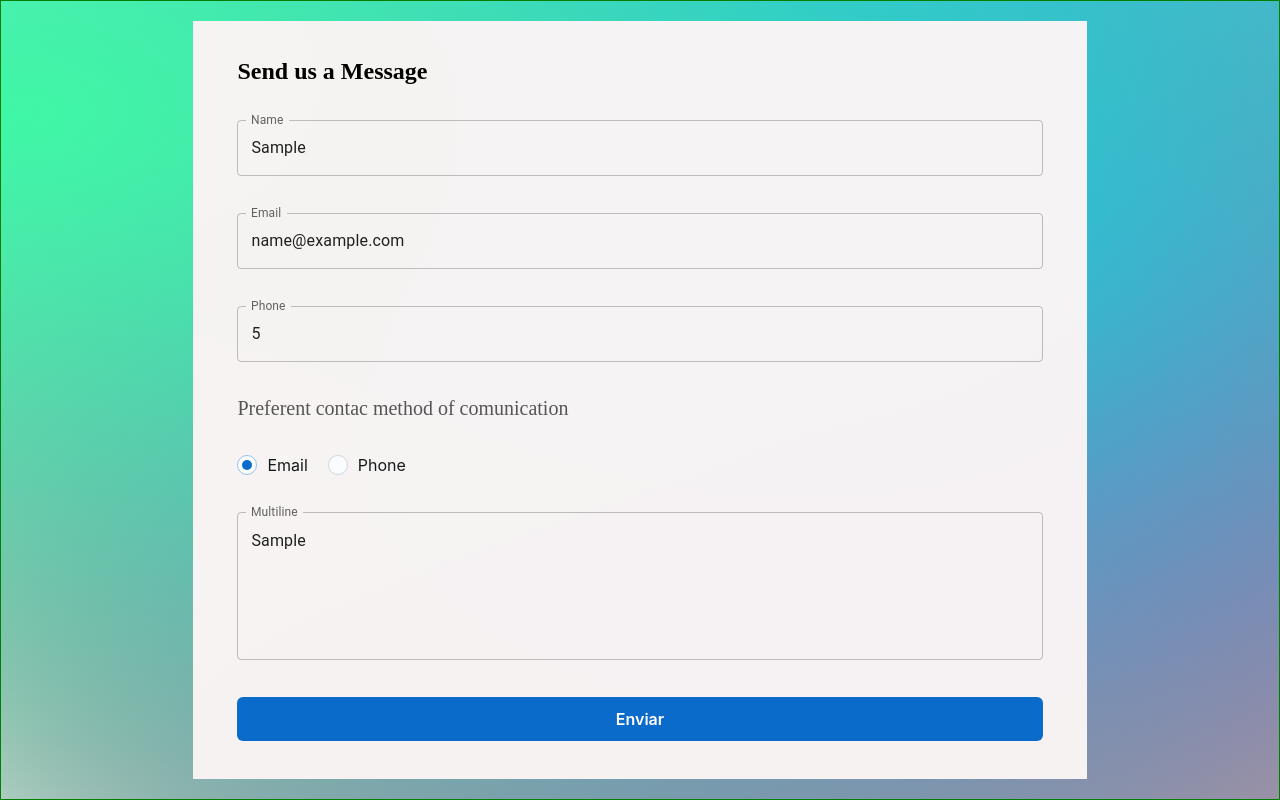
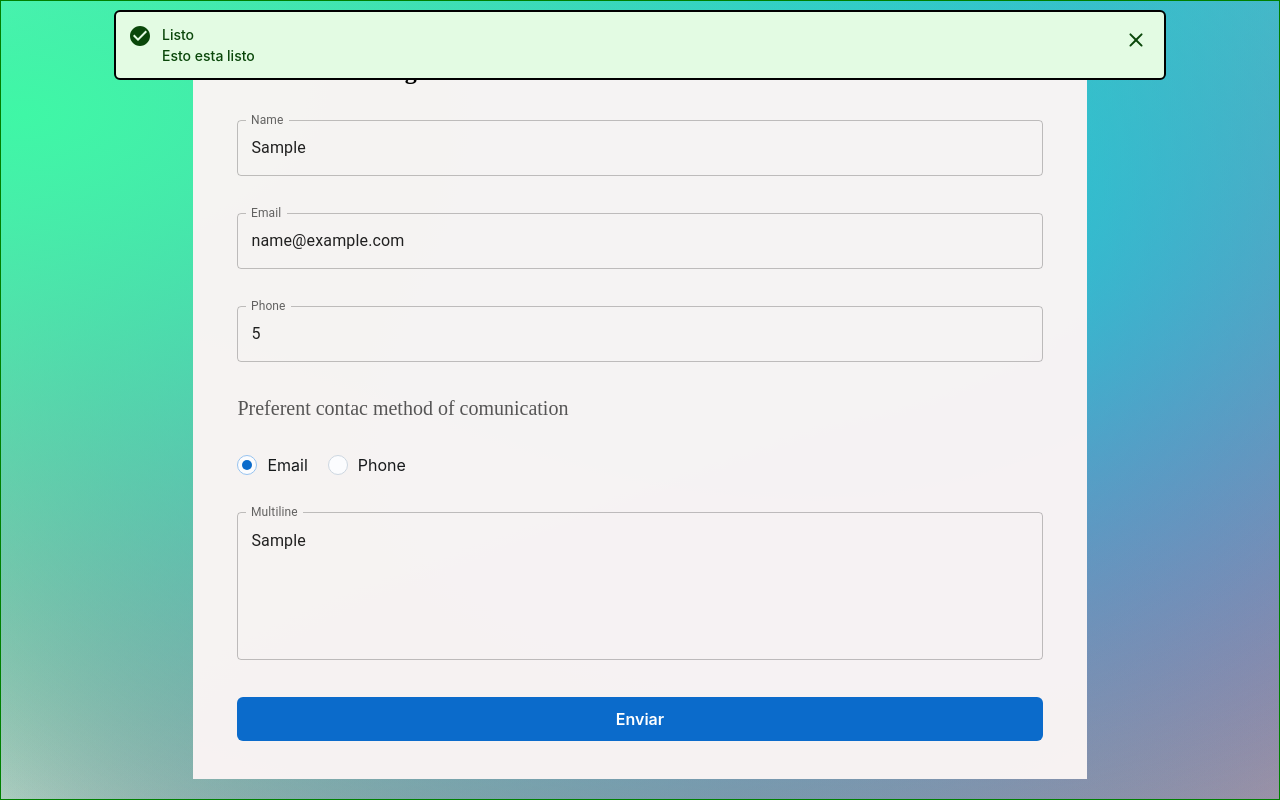
Before and after one commit to alvarezjp/components, a React (Vite) app: page / in a window 1280 px wide. Both pictures are taken after typing "Sample", "name@example.com", "5", "Sample" into the empty fields and a click on the button "Enviar". Built offline with nearby package versions, Linux system fonts and the light colour scheme.

Commit message:
configurando el alert

```diff
--- a/src/componentes/ContacUs/ContacUs.jsx
+++ b/src/componentes/ContacUs/ContacUs.jsx
@@ -11,105 +11,93 @@ import {
 import TextField from "@mui/material/TextField";
 import Radio from "@mui/joy/Radio";
 import Button from "@mui/joy/Button";
-import Alert from "@mui/material/Alert";
-import AlertTitle from "@mui/material/AlertTitle";
+import {
+  clickSubmit,
+  previeErrors,
+  previeValue,
+  handleClick,
+  inputChange,
+} from "./eventHandlers.js";
+import useCountFalse from "./useCountFalse.js";
+import Alert from "@mui/joy/Alert";
+import IconButton from "@mui/joy/IconButton";
+import CloseRoundedIcon from "@mui/icons-material/CloseRounded";
+import CheckCircleIcon from "@mui/icons-material/CheckCircle";
+import ReportIcon from '@mui/icons-material/Report';
 
 const ContacUs = () => {
-  const [count, setCount] = useState(0);
 
-  const previeValue = {
-    name: "",
-    email: "",
-    phone: "",
-    multiline: "",
-  };
-
-  let previeErrors = {
-    name: false,
-    email: false,
-    phone: false,
-    multiline: false,
-  };
-
-  const [allFilled, setAllFilled] = useState(false);
-  const [closeFilled, setCloseFilled] = useState(true);
+  const [formAlert, setFormAlert] = useState("");
   const [countFalse, setCountFalse] = useState(0);
   const [errors, setErrors] = useState(previeErrors);
   const [optionCheck, setOptionCheck] = useState("email");
   const [inputForm, setInputForm] = useState(previeValue);
   const { inputName, inputEmail, inputPhone, inputMultiline } = inputForm;
 
-  const handleClick = (event) => {
-    setOptionCheck(event.target.value);
-  };
-
-  const clickSubmit = (event) => {
-    event.preventDefault();
-    console.log("El formulario se envio ");
-    setAllFilled(
-      Object.values(inputForm).every((value) => value.trim() !== "")
-    );
-
-    if (allFilled) {
-      alert("El formulario se ha enviado correctamente.");
-    } else {
-      alert("Por favor, rellena todos los campos.");
-    }
-
-    Object.entries(inputForm).forEach(([key, value]) => {
-      if (!value) {
-        setErrors((prevErrors) => ({
-          ...prevErrors,
-          [key]: true,
-        }));
-      }
-      if (value !== "") {
-        setErrors((prevErrors) => ({
-          ...prevErrors,
-          [key]: false,
-        }));
-      }
-    });
-  };
-
-  const inputChange = (event) => {
-    const nombre = event.target.name;
-    const valor = event.target.value;
-    setInputForm({ ...inputForm, [nombre]: valor });
-  };
-
-  useEffect(() => {
-    const countFalse = Object.values(errors).filter(
-      (error) => error === true
-    ).length;
-    setCountFalse(countFalse);
-  }, [errors]);
+  useCountFalse(errors, setCountFalse);
 
   return (
     <Container>
-      {/* {(allFilled ) ? (
-        <Alert severity="success" style={{ position: "absolute", top: "50%" }}>
-          <AlertTitle>Success</AlertTitle>
-          This is a success Alert with an encouraging title.
-        </Alert>
-      ) : (
-        <Alert severity="error">
-          <AlertTitle>Error</AlertTitle>
-          This is an error Alert with a scary title.
-        </Alert>
-      )} */}
       <ContainForm>
-        <Form onSubmit={clickSubmit}>
+        {formAlert === "bien" && (
+          <Alert
+            // style={{ position: "absolute", top: "10px" }}
+            key={"Success"}
+            sx={{
+              alignItems: "flex-start",
+              width: "80%",
+              border: "2px solid black",
+              position: "absolute",
+              top: "10px",
+            }}
+            startDecorator={<CheckCircleIcon />}
+            variant="soft"
+            color={"success"}
+            endDecorator={
+              <IconButton variant="soft" color={"success"}>
+                <CloseRoundedIcon />
+              </IconButton>
+            }>
+            <div>
+              <div>Listo</div>
+              <p>Esto esta listo</p>
+            </div>
+          </Alert>
+        )}
+        {formAlert === "mal" && (
+          <Alert
+            key={"Error"}
+            sx={{
+              alignItems: "flex-start",
+              width: "80%",
+              border: "2px solid black",
+              position: "absolute",
+              top: "10px",
+            }}
+            startDecorator={<ReportIcon /> }
+            variant="soft"
+            color={"danger"}
+            endDecorator={
+              <IconButton variant="soft" color={"danger"}>
+                <CloseRoundedIcon />
+              </IconButton>
+            }>
+            <div>
+              <div>Mal</div>
+              <p>Faltan datos</p>
+            </div>
+          </Alert>
+        )}
+        <Form onSubmit={(event) => clickSubmit(event, inputForm, setErrors,setFormAlert)}>
           <Title>Send us a Message</Title>
           <TextField
             id="outlined-basic"
-            // id="outlined-error"
             error={errors.name}
             label="Name"
             name="name"
             variant="outlined"
             value={inputName}
-            onChange={inputChange}
+            onChange={(event) => inputChange(event, setInputForm, inputForm)}
           />
           <TextField
             error={errors.email}
@@ -119,7 +107,7 @@ const ContacUs = () => {
             name="email"
             type="email"
             value={inputEmail}
-            onChange={inputChange}
+            onChange={(event) => inputChange(event, setInputForm, inputForm)}
           />
           <TextField
             error={errors.phone}
@@ -128,7 +116,7 @@ const ContacUs = () => {
             variant="outlined"
             name="phone"
             value={inputPhone}
-            onChange={inputChange}
+            onChange={(event) => inputChange(event, setInputForm, inputForm)}
             className="inputPhone"
             type="number"
             InputProps={{
@@ -149,13 +137,13 @@ const ContacUs = () => {
           <SubText>Preferent contac method of comunication</SubText>
           <ContainChecks>
             <Radio
-              onChange={handleClick}
+              onChange={(event) => handleClick(event, setOptionCheck)}
               value={"email"}
               checked={optionCheck === "email"}
               label="Email"
             />
             <Radio
-              onChange={handleClick}
+              onChange={(event) => handleClick(event, setOptionCheck)}
               value={"phone"}
               checked={optionCheck === "phone"}
               label="Phone"
@@ -169,7 +157,7 @@ const ContacUs = () => {
             rows={5}
             name="multiline"
             value={inputMultiline}
-            onChange={inputChange}
+            onChange={(event) => inputChange(event, setInputForm, inputForm)}
           />
           <Button size="lg" variant="solid" color="primary" type="submit">
             Enviar
--- a/src/componentes/ContacUs/eventHandlers.js
+++ b/src/componentes/ContacUs/eventHandlers.js
@@ -1,45 +1,51 @@
-// export const previeValue = {
-//   name: "",
-//   email: "",
-//   phone: "",
-//   multiline: "",
-// };
+export const clickSubmit = (event,inputForm,setErrors,setFormAlert) => {
+  event.preventDefault();
+  console.log("El formulario se envio ");
+  const allFilled = Object.values(inputForm).every((value) => value.trim() !== "");
 
-// export const previeErrors = {
-//   name: false,
-//   email: false,
-//   phone: false,
-//   multiline: false,
-// };
-export const handleClick = (event, setOptionCheck) => {
+  if (allFilled) {
+    setFormAlert("bien")
+  } else {
+    setFormAlert("mal")
+  }
+
+
+  Object.entries(inputForm).forEach(([key, value]) => {
+    if (!value) {
+      setErrors((prevErrors) => ({
+        ...prevErrors,
+        [key]: true,
+      }));
+    }
+    if (value !== "") {
+      setErrors((prevErrors) => ({
+        ...prevErrors,
+        [key]: false,
+      }));
+    }
+  });
+};
+
+export const previeValue = {
+  name: "",
+  email: "",
+  phone: "",
+  multiline: "",
+};
+
+export let previeErrors = {
+  name: false,
+  email: false,
+  phone: false,
+  multiline: false,
+};
+
+export const handleClick = (event,setOptionCheck) => {
   setOptionCheck(event.target.value);
 };
 
-// export const clickSubmit = (event,setAllFilled,inputForm,allFilled,setErrors) => {
-//     event.preventDefault();
-//     console.log("El formulario se envio ");
-//     setAllFilled(
-//       Object.values(inputForm).every((value) => value.trim() !== "")
-//     );
-
-//     if (allFilled) {
-//       alert("El formulario se ha enviado correctamente.");
-//     } else {
-//       alert("Por favor, rellena todos los campos...");
-//     }
-
-//     Object.entries(inputForm).forEach(([key, value]) => {
-//       if (!value) {
-//         setErrors((prevErrors) => ({
-//           ...prevErrors,
-//           [key]: true,
-//         }));
-//       }
-//       if (value !== "") {
-//         setErrors((prevErrors) => ({
-//           ...prevErrors,
-//           [key]: false,
-//         }));
-//       }
-//     });
-//   };
+export const inputChange = (event,setInputForm,inputForm) => {
+  const nombre = event.target.name;
+  const valor = event.target.value;
+  setInputForm({ ...inputForm, [nombre]: valor });
+};
--- /dev/null
+++ b/src/componentes/ContacUs/useCountFalse.js
@@ -0,0 +1,12 @@
+import { useEffect } from 'react';
+
+const useCountFalse = (errors, setCountFalse) => {
+  useEffect(() => {
+    const countFalse = Object.values(errors).filter(
+      (error) => error === true
+    ).length;
+    setCountFalse(countFalse);
+  }, [errors, setCountFalse]);
+};
+
+export default useCountFalse;
```
